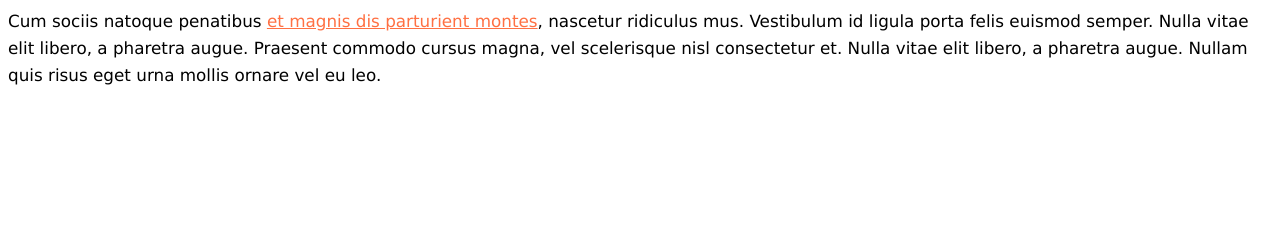
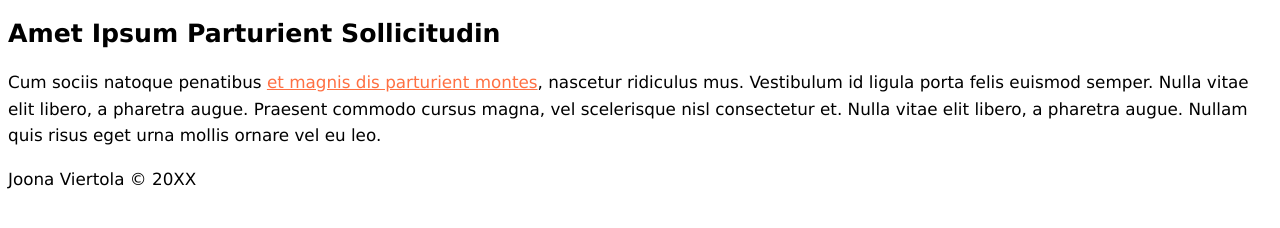
Before and after one commit to Scionar/moof, a website: page src/index.html in a window 1280 px wide. Drawn offline with Linux system fonts and the light colour scheme.

Commit message:
Add semantic content

```diff
--- a/src/index.html
+++ b/src/index.html
@@ -19,8 +19,20 @@
             );
         </script>
     </head>
+    <body>
+        <header>
 
-    <body>
-        Cum sociis natoque penatibus <a href="/">et magnis dis parturient montes</a>, nascetur ridiculus mus. Vestibulum id ligula porta felis euismod semper. Nulla vitae elit libero, a pharetra augue. Praesent commodo cursus magna, vel scelerisque nisl consectetur et. Nulla vitae elit libero, a pharetra augue. Nullam quis risus eget urna mollis ornare vel eu leo.
+        </header>
+        <main>
+            <article>
+                <h1>Amet Ipsum Parturient Sollicitudin</h1>
+                <p>
+                    Cum sociis natoque penatibus <a href="/">et magnis dis parturient montes</a>, nascetur ridiculus mus. Vestibulum id ligula porta felis euismod semper. Nulla vitae elit libero, a pharetra augue. Praesent commodo cursus magna, vel scelerisque nisl consectetur et. Nulla vitae elit libero, a pharetra augue. Nullam quis risus eget urna mollis ornare vel eu leo.
+                </p>
+            </article>
+        </main>
+        <footer>
+            Joona Viertola &copy; 20XX
+        </footer>
     </body>
 </html>
```
